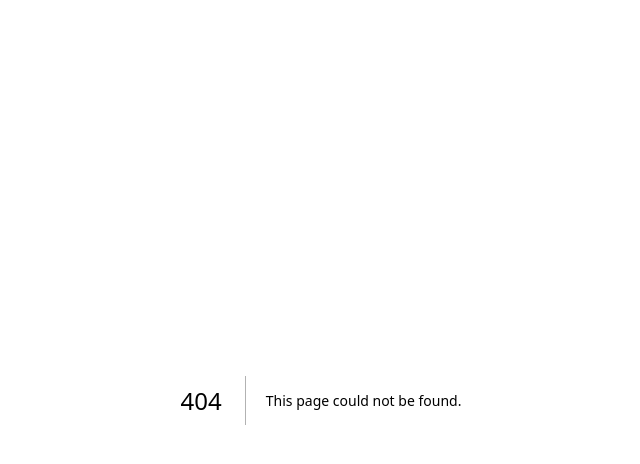
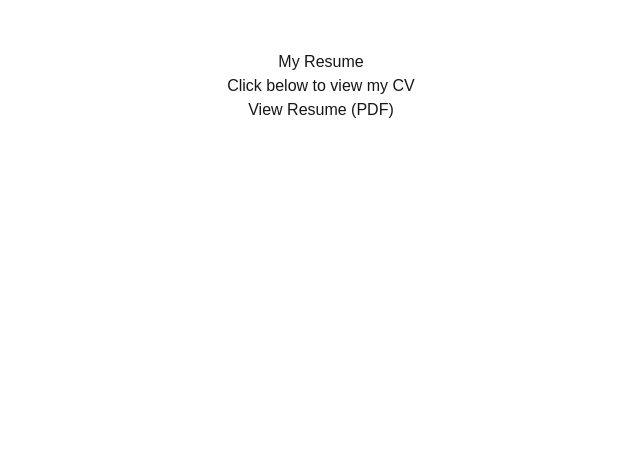
Before and after one commit to sketch-tech-gif/Developer_Resume, a Next.js app: page /resume in a window 1280 px wide. Before the commit this address had no page. Shown: the top 464 px of the page, without its empty margins (319-959 px from the left). Built offline with nearby package versions, Linux system fonts and the light colour scheme.

Commit message:
initial portfolio with resume

```diff
--- /dev/null
+++ b/app/resume/page.js
@@ -0,0 +1,13 @@
+export default function Resume() {
+  return (
+    <div style={{ textAlign: "center", padding: "50px" }}>
+      <h1>My Resume</h1>
+
+      <p>Click below to view my CV</p>
+
+      <a href="/resume.pdf" target="_blank">
+        View Resume (PDF)
+      </a>
+    </div>
+  );
+}
```
Also changed, not shown: 1 other file (tests, documents, lock files or other folders).
